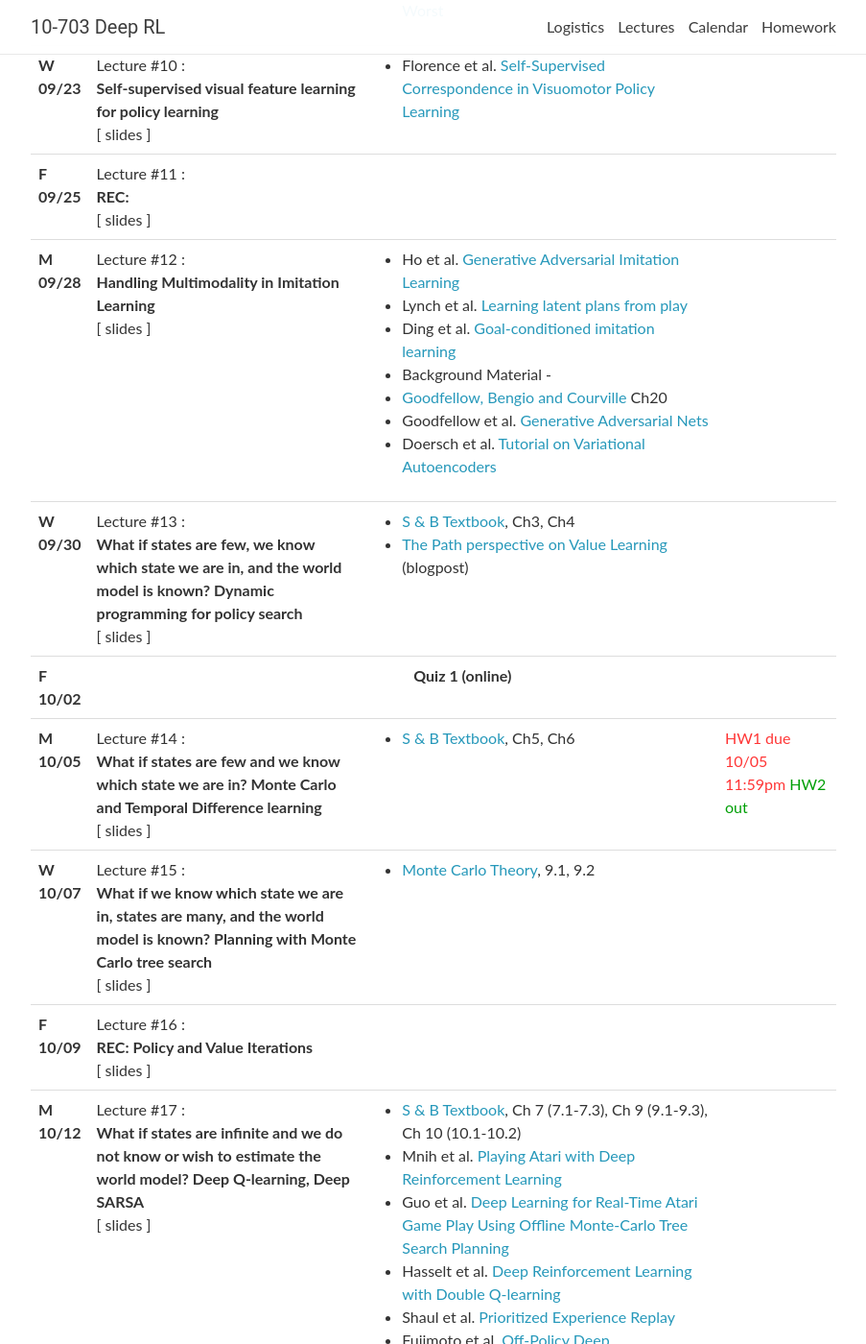
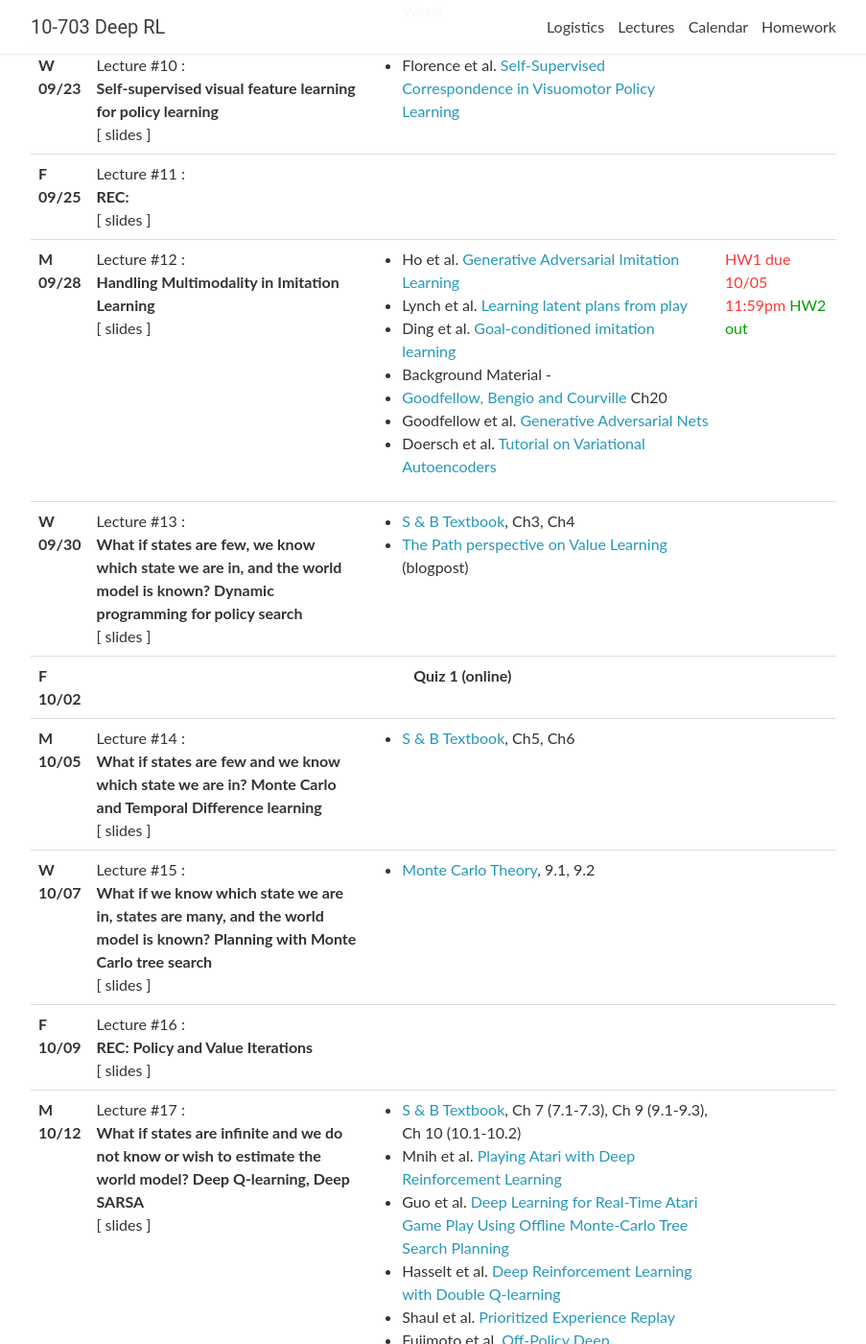
Before and after one commit to cmudeeprl/703website_f20, a Jekyll site: the page built from _pages/lectures.md, in a window 1280 px wide and 1400 px high, scrolled down 1536 px. Shown: the whole window at 96% size, without its empty margins (188-1091 px from the left). Built offline with Jekyll 4.4.1, drawn with Linux system fonts in a browser that asks for light colours; nearby versions of some CDN libraries; comment, search, counter and statistics services are not loaded; some of the changed text lies outside the part shown.

Commit message:
Update course hw schedule

```diff
--- a/_data/lectures.yml
+++ b/_data/lectures.yml
@@ -188,7 +188,9 @@
     - <a href="https://www.deeplearningbook.org/" target="blank"> Goodfellow, Bengio and Courville</a> Ch20
     - Goodfellow et al. <a href="https://papers.nips.cc/paper/5423-generative-adversarial-nets.pdf" target="_blank">Generative Adversarial Nets</a>
     - Doersch et al. <a href="https://arxiv.org/pdf/1606.05908.pdf" target="_blank">Tutorial on Variational Autoencoders</a>
-  logistics:
+  logistics: <span class="deadline">HW1 due 10/05 11:59pm</span>
+     <span class="event">HW2 out</span> <br>
+
 
 
 - date: W 09/30
@@ -219,9 +221,7 @@
   # video: https://scs.hosted.panopto.com/Panopto/Pages/Viewer.aspx?id=649f64d2-1f6e-4bff-ae65-ab61013355d1
   readings:
     - <a href="http://incompleteideas.net/book/RLbook2018.pdf" target="_blank">S & B Textbook</a>, Ch5, Ch6
-  logistics: <span class="deadline">HW1 due 10/05 11:59pm</span>
-     <span class="event">HW2 out</span> <br>
-
+  logistics:
 
 - date: W 10/07
   lecturer:
@@ -278,7 +278,8 @@
     - Fujimoto et al. <a href="https://arxiv.org/abs/1802.09477" target="_blank">Addressing Function Approximation Error in Actor-Critic Methods</a>
     - Schulman et al. <a href="https://arxiv.org/abs/1707.06347" target="_blank">Proximal Policy Optimization Algorithms</a>
     - Wu et al. <a href="https://papers.nips.cc/paper/7112-scalable-trust-region-method-for-deep-reinforcement-learning-using-kronecker-factored-approximation.pdf" target="_blank">Scalable trust-region method for deep reinforcement learning using Kronecker-factored approximation</a>
-  logistics:
+  logistics: <span class="deadline">HW2 due</span>
+     <span class="event">HW3 out</span> <br>
 
 
 - date: F 10/16
@@ -312,8 +313,7 @@
     - Gao et al. <a href="https://arxiv.org/abs/1802.05313" target="_blank">Reinforcement Learning from Imperfect Demonstrations</a>
     - Zhu et al. <a href="https://arxiv.org/abs/1802.09564" target="_blank">Reinforcement and Imitation Learning for Diverse Visuomotor Skills</a>
     - Salimans et al. <a href="https://arxiv.org/abs/1812.03381" target="_blank">Learning Montezuma's Revenge from a Single Demonstration</a>
-  logistics: <span class="deadline">HW2 due</span>
-     <span class="event">HW3 out</span> <br>
+  logistics:
 
 
 - date: F 10/23
@@ -360,7 +360,7 @@
   # video: https://scs.hosted.panopto.com/Panopto/Pages/Viewer.aspx?id=a78e3cfb-9e14-4cdb-a074-ab6f012e7df1
   notes:
   readings:
-  logistics:
+  logistics: <span class="deadline">HW3 due 11/07 11:59PM</span>
 
 
 - date: M 11/02
@@ -397,7 +397,7 @@
     - Ding et al. <a href="https://arxiv.org/abs/2002.11089" target="_blank">Rewriting History with Inverse RL- Hindsight Inference for Policy Improvement</a>
     - Nair et al. <a href="https://arxiv.org/abs/1807.04742" target="_blank">Visual Reinforcement Learning with Imagined Goals</a>
     - Mandlekar et al. <a href="https://arxiv.org/pdf/1911.05321.pdf" target="_blank">Visual Reinforcement Learning with Imagined Goals</a>
-  logistics: <span class="deadline">HW3 due 11/07 11:59PM</span>
+  logistics:
      <span class="event">HW4 out 11/07</span> <br>
 
 
```
